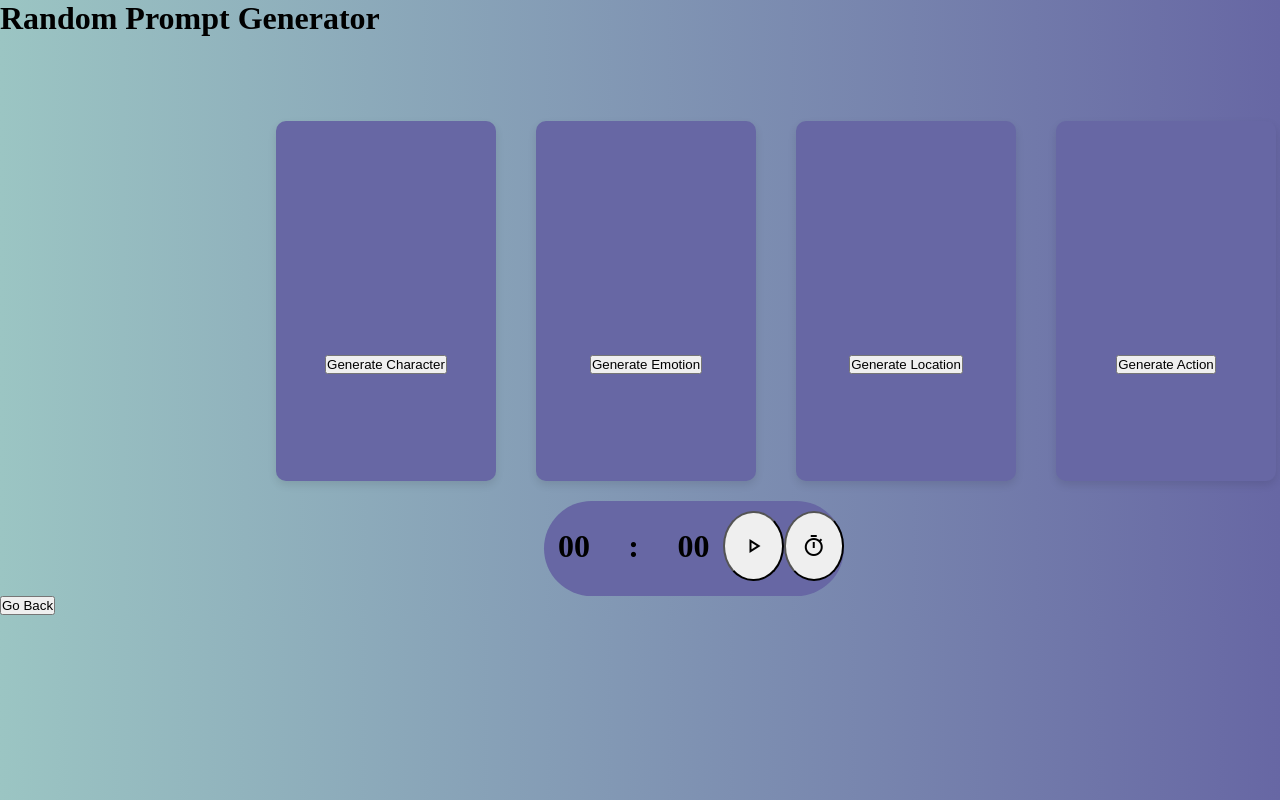
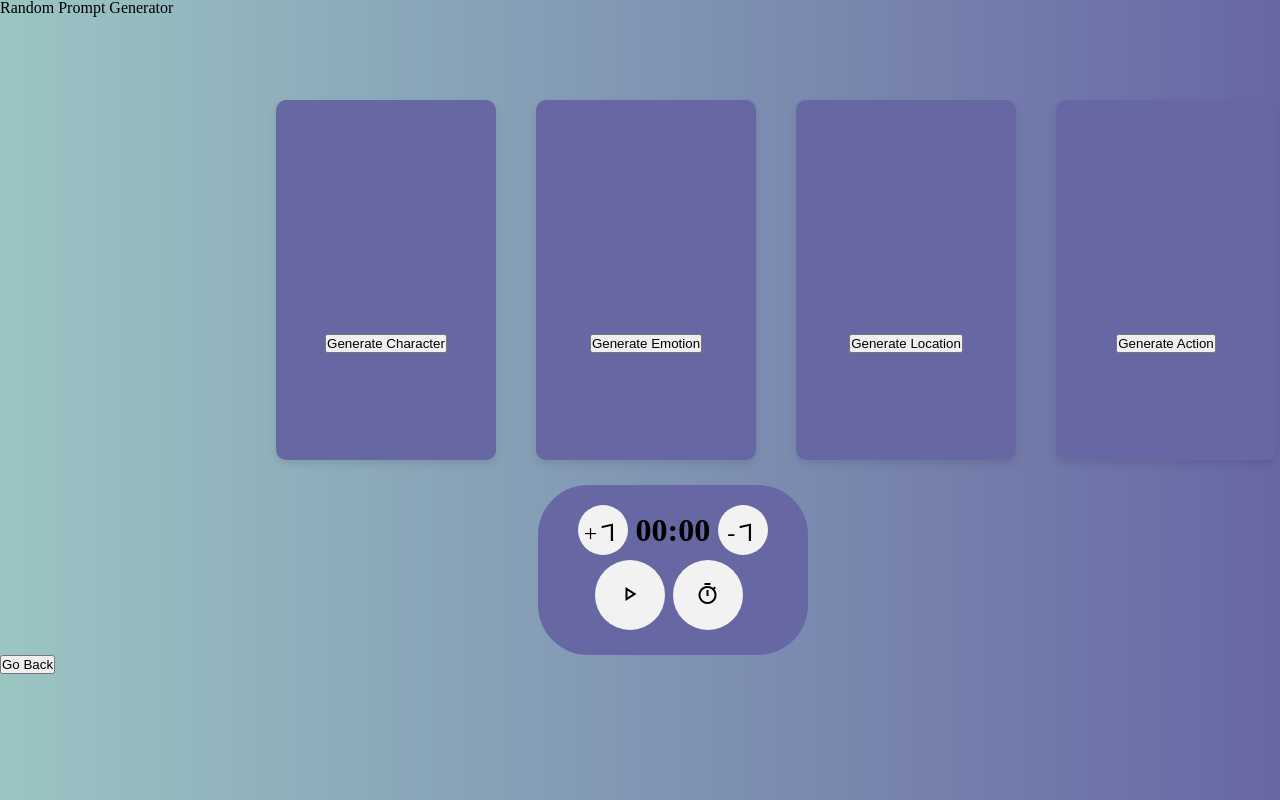
Before and after one commit to gojekarthik/cypher, a plain HTML site: page plotprompt.html in a window 1280 px wide. Drawn offline with nearby package versions, Linux system fonts and the light colour scheme.

Commit message:
added css to timer

```diff
--- a/plotprompt.css
+++ b/plotprompt.css
@@ -44,14 +44,12 @@ body {
 }
 
 .timer{
-    width: 300px;
-    height: 75px;
+    width: 250px;
+    height: 150px;
     background-color: #6767A4;
-    margin: 0 0 0 42.5%;
-    display: flex;
-    justify-content: space-evenly;
+    margin: 5px 0 0 42%;
     border-radius: 50px;
-    padding: 10px 0 10px 0;
+    padding: 10px 10px 10px 10px;
     font-size: xx-large;
     font-weight: bold;
 }
@@ -59,11 +57,33 @@ body {
 .timer_ele{
     height: 70px;
     width: 70px;
-    display: flex;
     justify-content: center;
     align-items: center;
 }
 
 .timer_ele_btn{
+    border: none;
     border-radius: 50%;
+    background-color: #f2f2f2;
+
 }
+.timer_ele_btn:hover{
+    background-color: #322F34;
+    color:#6767A4 ;
+    transform: scale(1.2);
+}
+
+.adjustments{
+    padding-top: 10px;
+    padding-left: 30px;
+}
+
+.controls{
+    padding-left: 47px;
+    padding-top: 5px;
+}
+
+.adjustments .timer_ele_btn{
+    height: 50px;
+    width: 50px;
+}
--- a/plotprompt.html
+++ b/plotprompt.html
@@ -6,6 +6,7 @@
     <title>Random Prompt Generator</title>
     <link rel="stylesheet" href="plotprompt.css">
     <link rel="stylesheet" href="https://fonts.googleapis.com/css2?family=Material+Symbols+Outlined:opsz,wght,FILL,GRAD@20..48,100..700,0..1,-50..200" />
+    <link rel="stylesheet" href="https://cdnjs.cloudflare.com/ajax/libs/meyer-reset/2.0/reset.min.css">
 </head>
 <body>
 <h1>Random Prompt Generator</h1>
@@ -32,9 +33,16 @@
 </div>
 </div>
 <div class="timer">
-    <span class= "timer_ele timer_ele_txt timer_ele_minutes">00</span>
-    <span class="timer_ele timer_ele_text">:</span>
-    <span class= "timer_ele timer_ele_txt timer_ele_seconds">00</span>
+    <div class="adjustments">
+    <button class="timer_ele time_ele_adjust timer_ele_btn">
+        <span class="material-symbols-outlined">+1</span>
+    </button>
+    <span class= "timer_ele time_ele_ajust timer_ele_txt timer_ele_minutes">00:00</span>
+    <button class="timer_ele time_ele_adjust timer_ele_btn">
+        <span class="material-symbols-outlined">-1</span>
+    </button>
+</div>
+<div class="controls">
     <button class="timer_ele timer_ele_btn timer_ele_btn_play">
         <span class="material-symbols-outlined">play_arrow</span>
     </button>
@@ -42,6 +50,7 @@
         <span class="material-symbols-outlined">timer</span>
     </button>
 </div>
+</div>
 <a href="index.html">
         <button>Go Back</button>
 </a>
--- a/technicalprompt.css
+++ b/technicalprompt.css
@@ -43,14 +43,12 @@ body {
 }
 
 .timer{
-    width: 300px;
-    height: 75px;
+    width: 250px;
+    height: 150px;
     background-color: #6767A4;
-    margin: 0 0 0 42.5%;
-    display: flex;
-    justify-content: space-evenly;
+    margin: 5px 0 0 42%;
     border-radius: 50px;
-    padding: 10px 0 10px 0;
+    padding: 10px 10px 10px 10px;
     font-size: xx-large;
     font-weight: bold;
 }
@@ -58,11 +56,33 @@ body {
 .timer_ele{
     height: 70px;
     width: 70px;
-    display: flex;
     justify-content: center;
     align-items: center;
 }
 
 .timer_ele_btn{
+    border: none;
     border-radius: 50%;
+    background-color: #f2f2f2;
+
 }
+.timer_ele_btn:hover{
+    background-color: #322F34;
+    color:#6767A4 ;
+    transform: scale(1.2);
+}
+
+.adjustments{
+    padding-top: 10px;
+    padding-left: 30px;
+}
+
+.controls{
+    padding-left: 47px;
+    padding-top: 5px;
+}
+
+.adjustments .timer_ele_btn{
+    height: 50px;
+    width: 50px;
+}
```
Also changed, not shown: technicalprompt.html (+11 -3 lines).
